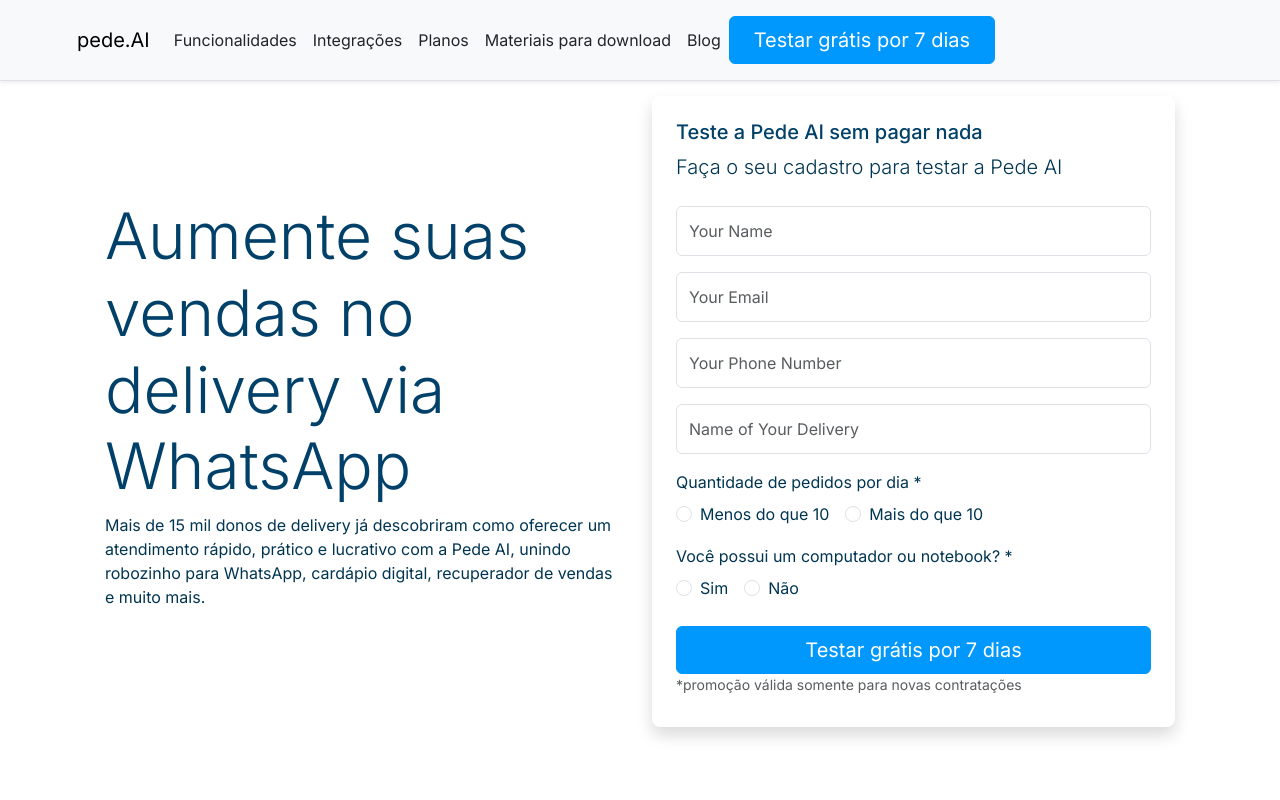
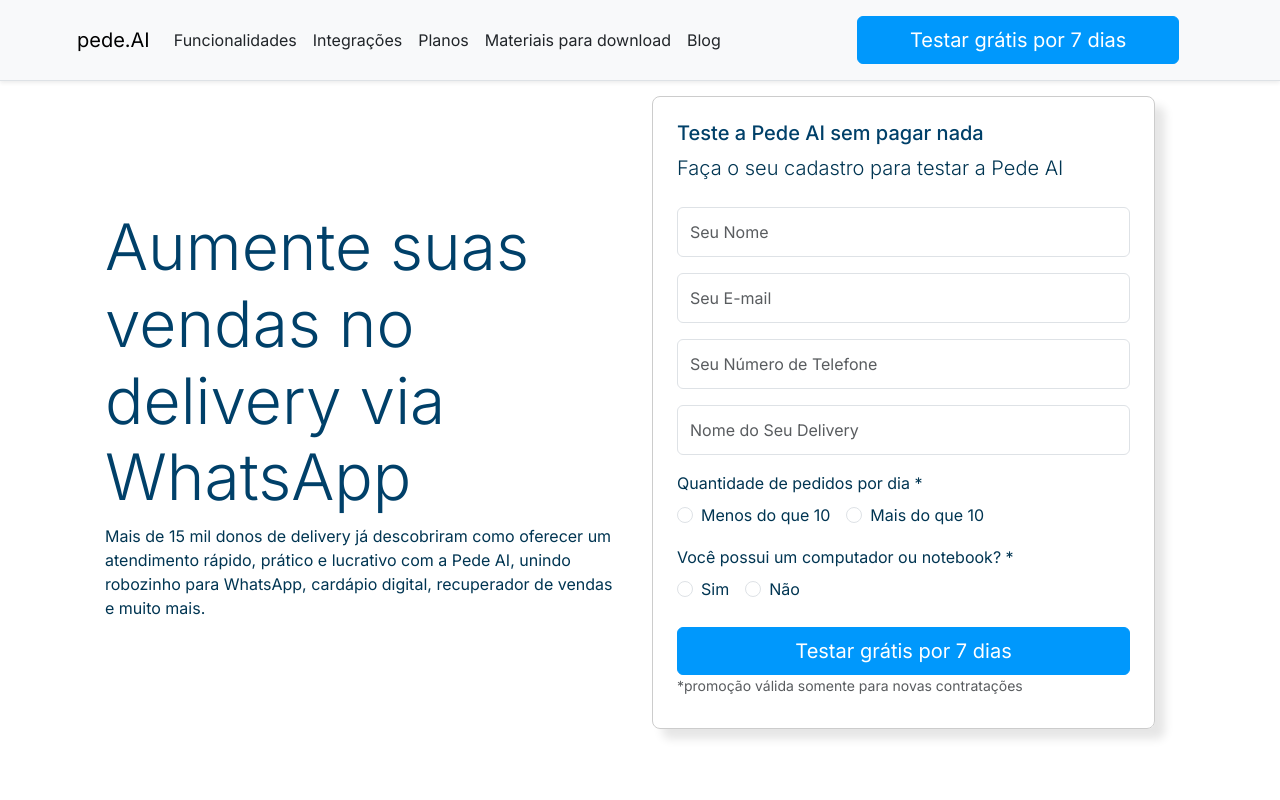
Before and after one commit to pedemais-ai/pedemais-home, a Next.js app: page / in a window 1280 px wide. Shown: the top 800 px of the page. Built offline with nearby package versions, Linux system fonts and the light colour scheme.

Commit message:
asdasdasd

```diff
--- a/src/app/page.tsx
+++ b/src/app/page.tsx
@@ -1,121 +1,76 @@
-"use client";
-
-import {Container, Navbar, Nav, Button, Card, Row, Col, Form} from "react-bootstrap";
-
-export default function Home() {
-    return (
-        <>
-            <Navbar
-                bg="light"
-                expand="md"
-                fixed="top"
-                className="d-flex flex-column flex-md-row align-items-center p-3 px-md-4 mb-3 border-bottom shadow-sm"
-            >
+"use client"; import {Container, Navbar, Nav, Button, Card, Row, Col, Form} from "react-bootstrap"; export default function Home() { return ( <>
+<Navbar bg="light" expand="md" fixed="top" className="d-flex flex-column flex-md-row align-items-center p-3 px-md-4 mb-3 border-bottom shadow-sm">
     <Container>
         <Navbar.Brand href="#" className="font-weight-normal">pede.AI</Navbar.Brand>
-                    <Navbar.Toggle aria-controls="responsive-navbar-nav"/>
+        <Navbar.Toggle aria-controls="responsive-navbar-nav" />
         <Navbar.Collapse id="responsive-navbar-nav">
-                        <Nav className="ml-auto">
+            <Row className="align-items-center justify-content-between w-100">
+                {/* Logo and Nav Links Column (9 columns) */}
+                <Col md={8} className="mb-3 mb-md-0 d-flex align-items-center">
+                    <Nav className="ml-md-auto">
                         <Nav.Link href="#" className="text-dark">Funcionalidades</Nav.Link>
                         <Nav.Link href="#" className="text-dark">Integrações</Nav.Link>
                         <Nav.Link href="#" className="text-dark">Planos</Nav.Link>
                         <Nav.Link href="#" className="text-dark">Materiais para download</Nav.Link>
                         <Nav.Link href="#" className="text-dark">Blog</Nav.Link>
                     </Nav>
-                        <Button variant="primary" className="mt-3 mt-md-0 fs-5 px-4 py-2">Testar grátis por 7 dias</Button>
+                </Col>
+                {/* Button Column (3 columns) */}
+                <Col md={4} className="text-md-right">
+                    <Button variant="primary" className="mt-3 mt-md-0 fs-5 px-4 py-2 w-100">Testar grátis por 7 dias</Button>
+                </Col>
+            </Row>
         </Navbar.Collapse>
     </Container>
 </Navbar>
-
-            <Container>
-                <Row className="mb-5 px-3 py-3 pt-md-5 pb-md-4 mx-auto mt-5">
-      {/* First Column */}
-      <Col md={6} className="mb-4 mb-md-0 d-flex align-items-center pe-3">
-  <div>
-    <h2 className="display-3">Aumente suas vendas no delivery via WhatsApp</h2>
-    <p>
-      Mais de 15 mil donos de delivery já descobriram como oferecer um atendimento rápido, prático e lucrativo com a Pede AI, unindo robozinho para WhatsApp, cardápio digital, recuperador de vendas e muito mais.
-    </p>
-  </div>
-</Col>
-
-
-
-      {/* Second Column */}
-      <Col md={6}>
- <Form className="p-4 shadow" style={{ borderRadius: '8px' }}>
-      <h5 className="mb-2">Teste a Pede AI sem pagar nada</h5>
-<p className="lead mb-4">Faça o seu cadastro para testar a Pede AI</p>
-
-
-  <Form.Group controlId="formName" className="mb-3">
-    <Form.Control type="text" placeholder="Your Name" className="rounded" style={{ height: '50px' }} />
-  </Form.Group>
-
-  <Form.Group controlId="formEmail" className="mb-3">
-    <Form.Control type="email" placeholder="Your Email" className="rounded" style={{ height: '50px' }} />
-  </Form.Group>
-
-  <Form.Group controlId="formPhone" className="mb-3">
-    <Form.Control type="text" placeholder="Your Phone Number" className="rounded" style={{ height: '50px' }} />
-  </Form.Group>
-
-  <Form.Group controlId="formDeliveryName" className="mb-3">
-    <Form.Control type="text" placeholder="Name of Your Delivery" className="rounded" style={{ height: '50px' }} />
-  </Form.Group>
-
-  <Form.Group controlId="formOrders" className="mb-3">
-    <Form.Label className="mb-2">Quantidade de pedidos por dia *</Form.Label>
-    <div className="d-flex">
-      <Form.Check
-        type="radio"
-        label="Menos do que 10"
-        name="formOrders"
-        id="ordersLessThan10"
-        style={{ marginRight: '1rem' }}
-      />
-      <Form.Check
-        type="radio"
-        label="Mais do que 10"
-        name="formOrders"
-        id="ordersMoreThan10"
-      />
-    </div>
-  </Form.Group>
-
-  <Form.Group controlId="formComputer" className="mb-4">
-  <Form.Label className="mb-2">Você possui um computador ou notebook? *</Form.Label>
-  <div className="d-flex">
-    <Form.Check
-      type="radio"
-      label="Sim"
-      name="formComputer"
-      id="computerYes"
-      style={{ marginRight: '1rem' }}
-    />
-    <Form.Check
-      type="radio"
-      label="Não"
-      name="formComputer"
-      id="computerNo"
-    />
-  </div>
-</Form.Group>
-
-
-  <Button variant="primary" type="submit" size="lg" className="w-100 rounded">
-  Testar grátis por 7 dias
-</Button>
-
-<p className="mb-2 text-muted small">*promoção válida somente para novas contratações</p>
-
-</Form>
 
 
 
 
 
+    <Container>
+        <Row className="mb-5 px-3 py-3 pt-md-5 pb-md-4 mx-auto mt-5"> {/* First Column */}
+            <Col md={6} className="mb-4 mb-md-0 d-flex align-items-center pe-3">
+            <div>
+                <h2 className="display-3">Aumente suas vendas no delivery via WhatsApp</h2>
+                <p> Mais de 15 mil donos de delivery já descobriram como oferecer um atendimento rápido, prático e lucrativo com a Pede AI, unindo robozinho para WhatsApp, cardápio digital, recuperador de vendas e muito mais. </p>
+            </div>
+            </Col> {/* Second Column */}
+            <Col md={6}>
+    <Form className="p-4" style={{ borderRadius: '8px', boxShadow: '10px 10px 10px rgba(0, 0, 0, 0.1)', marginBottom: '20px', marginRight: '20px', border: '1px solid #ccc' }}>
+        <h5 className="mb-2">Teste a Pede AI sem pagar nada</h5>
+        <p className="lead mb-4">Faça o seu cadastro para testar a Pede AI</p>
+        <Form.Group controlId="formName" className="mb-3">
+            <Form.Control type="text" placeholder="Seu Nome" className="rounded" style={{ height: '50px' }} />
+        </Form.Group>
+        <Form.Group controlId="formEmail" className="mb-3">
+            <Form.Control type="email" placeholder="Seu E-mail" className="rounded" style={{ height: '50px' }} />
+        </Form.Group>
+        <Form.Group controlId="formPhone" className="mb-3">
+            <Form.Control type="text" placeholder="Seu Número de Telefone" className="rounded" style={{ height: '50px' }} />
+        </Form.Group>
+        <Form.Group controlId="formDeliveryName" className="mb-3">
+            <Form.Control type="text" placeholder="Nome do Seu Delivery" className="rounded" style={{ height: '50px' }} />
+        </Form.Group>
+        <Form.Group controlId="formOrders" className="mb-3">
+            <Form.Label className="mb-2">Quantidade de pedidos por dia *</Form.Label>
+            <div className="d-flex">
+                <Form.Check type="radio" label="Menos do que 10" name="formOrders" id="ordersLessThan10" style={{ marginRight: '1rem' }} />
+                <Form.Check type="radio" label="Mais do que 10" name="formOrders" id="ordersMoreThan10" />
+            </div>
+        </Form.Group>
+        <Form.Group controlId="formComputer" className="mb-4">
+            <Form.Label className="mb-2">Você possui um computador ou notebook? *</Form.Label>
+            <div className="d-flex">
+                <Form.Check type="radio" label="Sim" name="formComputer" id="computerYes" style={{ marginRight: '1rem' }} />
+                <Form.Check type="radio" label="Não" name="formComputer" id="computerNo" />
+            </div>
+        </Form.Group>
+        <Button variant="primary" type="submit" size="lg" className="w-100 rounded"> Testar grátis por 7 dias </Button>
+        <p className="mb-2 text-muted small">*promoção válida somente para novas contratações</p>
+    </Form>
 </Col>
+
         </Row>
         <div className="pricing-header mx-auto text-center mt-5">
             <h1 className="display-4">Pricing</h1>
@@ -134,8 +89,7 @@
                         <li>2 GB of storage</li>
                         <li>Email support</li>
                         <li>Help center access</li>
-                                </ul>
-                                <Button variant="outline-primary" size="lg">Sign up for free</Button>
+                    </ul> <Button variant="outline-primary" size="lg">Sign up for free</Button>
                 </Card.Body>
             </Card>
             </Col>
@@ -151,8 +105,7 @@
                         <li>10 GB of storage</li>
                         <li>Priority email support</li>
                         <li>Help center access</li>
-                                </ul>
-                                <Button variant="primary" size="lg">Get started</Button>
+                    </ul> <Button variant="primary" size="lg">Get started</Button>
                 </Card.Body>
             </Card>
             </Col>
@@ -168,18 +121,14 @@
                         <li>15 GB of storage</li>
                         <li>Phone and email support</li>
                         <li>Help center access</li>
-                                </ul>
-                                <Button variant="primary" size="lg">Contact us</Button>
+                    </ul> <Button variant="primary" size="lg">Contact us</Button>
                 </Card.Body>
             </Card>
             </Col>
         </Row>
         <footer className="pt-4 my-md-5 pt-md-5 border-top">
             <Row>
-    <Col xs={12} md={3}>
-        <img className="mb-2" src="/docs/4.4/assets/brand/bootstrap-solid.svg" alt="" width="24" height="24"/>
-        <small className="d-block mb-3">Copyright&copy; 2019-2024, pede.AI. Todos os direitos reservados.</small>
-    </Col>
+                <Col xs={12} md={3}> <img className="mb-2" src="/docs/4.4/assets/brand/bootstrap-solid.svg" alt="" width="24" height="24" /> <small className="d-block mb-3">Copyright&copy; 2019-2024, pede.AI. Todos os direitos reservados.</small> </Col>
                 <Col xs={6} md={3}>
                 <h5>Features</h5>
                 <ul className="list-unstyled text-small">
@@ -209,9 +158,6 @@
                 </ul>
                 </Col>
             </Row>
-
         </footer>
     </Container>
-        </>
-    );
-}
+</> ); }
```
Lines whose indentation alone changed are shown as unchanged.
